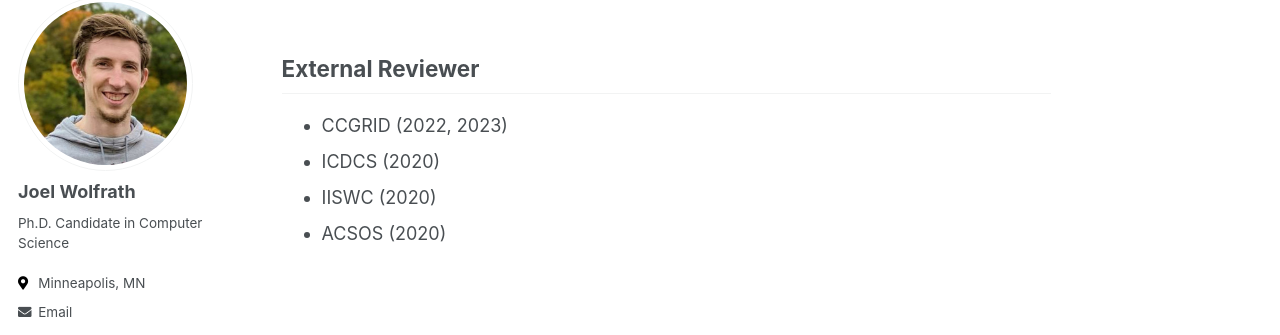
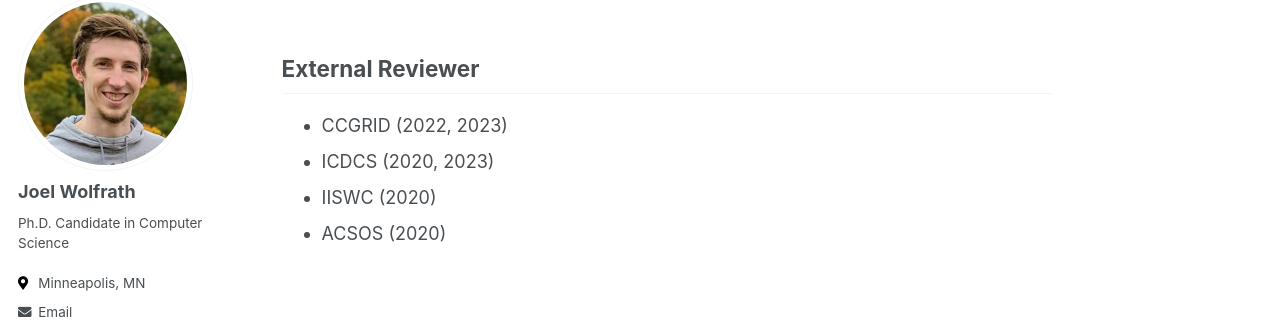
Before and after one commit to jswolfrath/jswolfrath.github.io, a Jekyll site: the page built from _pages/service.md, in a window 1280 px wide. Shown: the part 122-457 px from the top of the page. Built offline with Jekyll 4.4.1, drawn with Linux system fonts in a browser that asks for light colours; some web fonts are replaced.

```diff
--- a/_pages/service.md
+++ b/_pages/service.md
@@ -6,6 +6,6 @@ title: ""
 ## External Reviewer
 
 * CCGRID (2022, 2023)
-* ICDCS (2020)
+* ICDCS (2020, 2023)
 * IISWC (2020)
 * ACSOS (2020)
```
Also changed, not shown: _publications/2023-plexus.md (+1 -1 lines), 1 other file.
